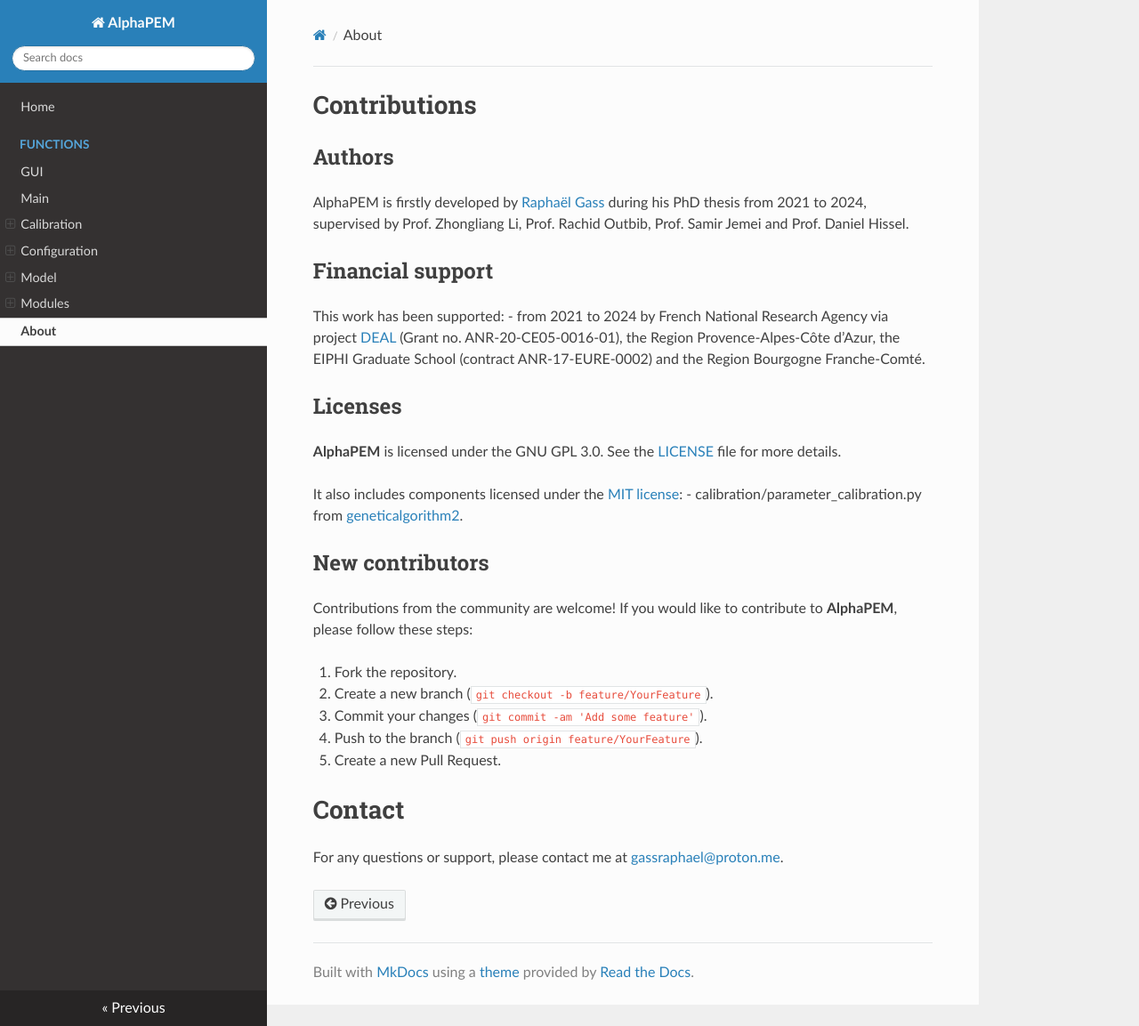
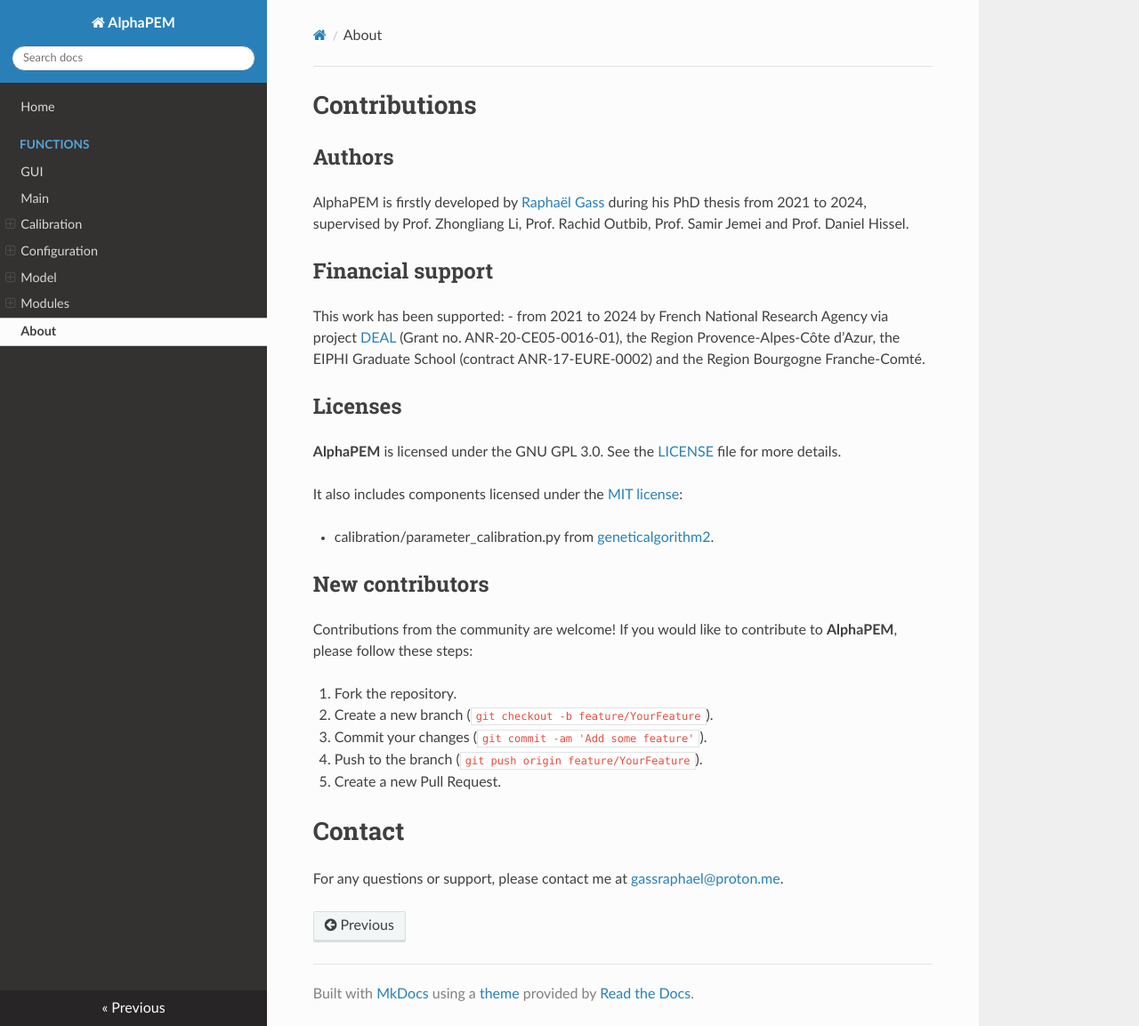
Before and after one commit to gassraphael/AlphaPEM, an MkDocs documentation site: the page built from docs/about.md, in a window 1280 px wide and 1153 px high. Shown: the whole window at 89% size. Built offline with MkDocs 1.6.1, drawn with Linux system fonts in a browser that asks for light colours; nearby versions of some CDN libraries; some of the changed lines change nothing that is shown.

Commit message:
Documentation is updated

```diff
--- a/docs/about.md
+++ b/docs/about.md
@@ -11,10 +11,11 @@
 
 ## Licenses
 
-**AlphaPEM** is licensed under the GNU GPL 3.0. See the [LICENSE](LICENSE) file for more details.
+**AlphaPEM** is licensed under the GNU GPL 3.0. See the [LICENSE](https://github.com/gassraphael/AlphaPEM/blob/main/LICENSE) file for more details.
 
-It also includes components licensed under the [MIT license](calibration/LICENSE-MIT):
-- calibration/parameter_calibration.py from [geneticalgorithm2](https://github.com/PasaOpasen/geneticalgorithm2).
+It also includes components licensed under the [MIT license](https://github.com/gassraphael/AlphaPEM/blob/main/calibration/LICENSE-MIT):
+
+   - calibration/parameter_calibration.py from [geneticalgorithm2](https://github.com/PasaOpasen/geneticalgorithm2).
 
 ## New contributors
 
--- a/mkdocs.yml
+++ b/mkdocs.yml
@@ -11,7 +11,6 @@
         python:  # Uses the Python handler for mkdocstrings
           options:
             docstring_style: numpy  # Uses Numpy style for mkdocstrings
-
 
 # Structure of the documentation site's navigation
 nav:
```
Also changed, not shown: README.md (+2 -0 lines).
